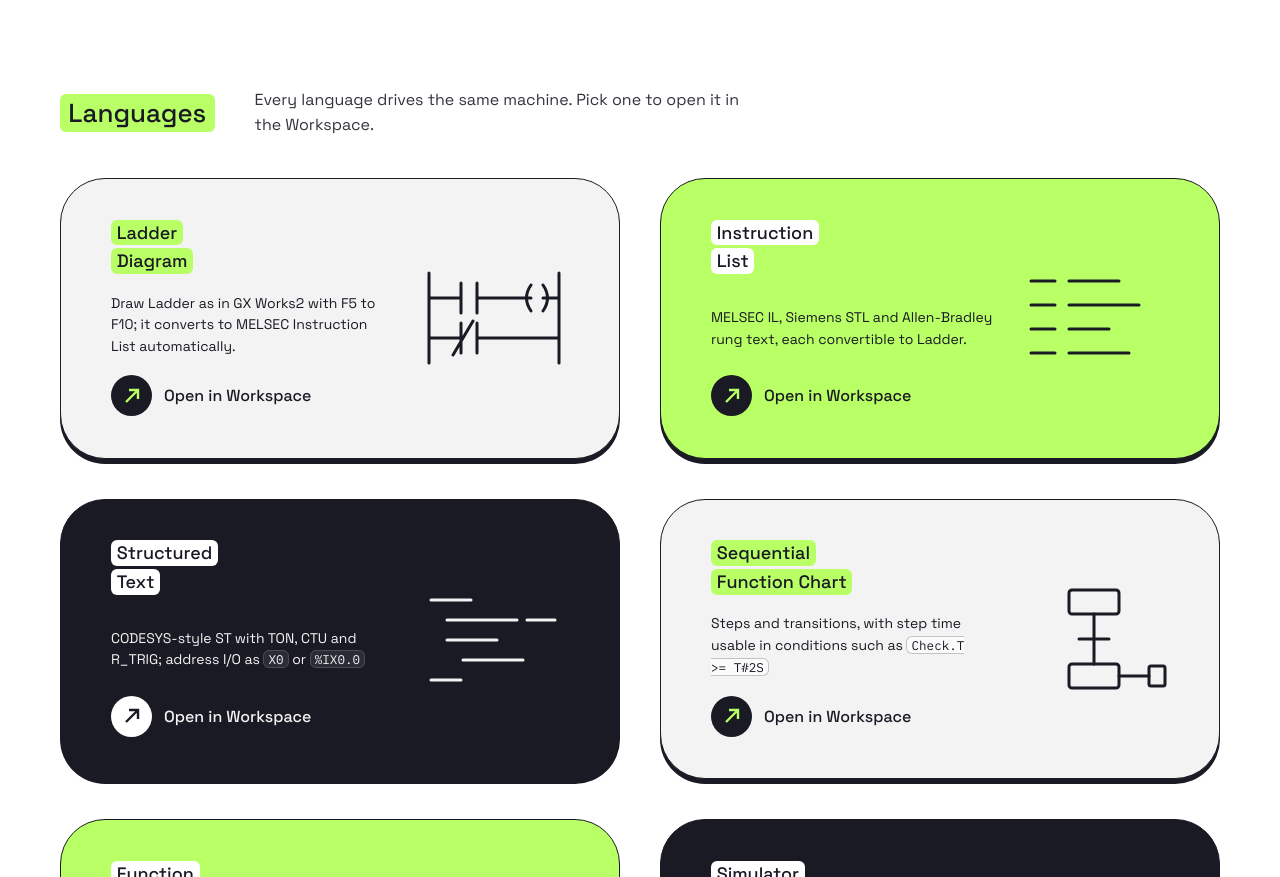
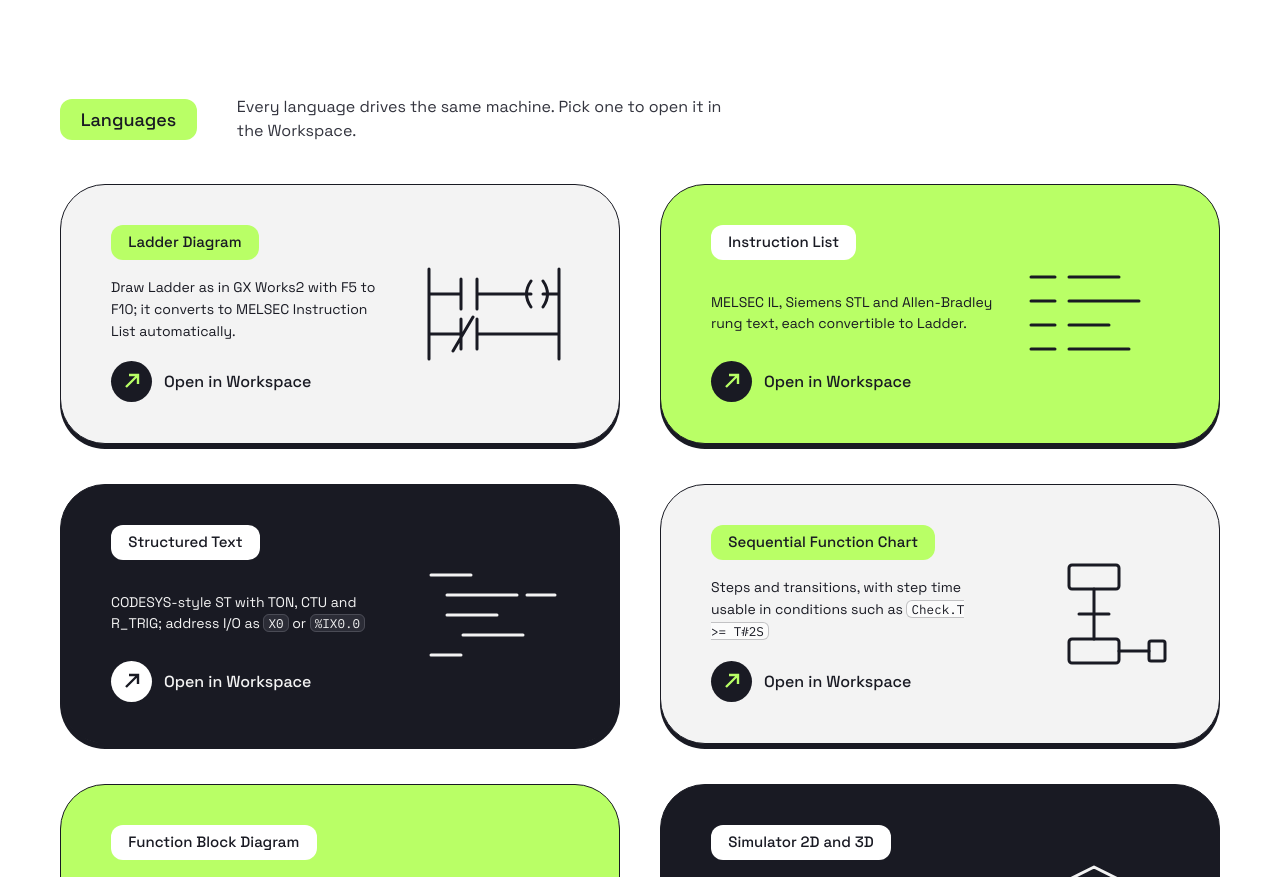
Before and after one commit to Jittrakan-K/plctraining, a plain HTML site: page plc-training-kit-sim.html in a window 1280 px wide. Shown: the part 1923-2800 px from the top of the page. Drawn offline with Linux system fonts and the light colour scheme; animation ran at ten frames a second; a web font is replaced by a local one.

Commit message:
Highlight labels as padded chips with small text
- The lime label boxes now have button-like padding and 14 to 18px text
- Card titles sit in one box instead of two stacked boxes

Co-Authored-By: Claude Opus 5.5 <noreply@anthropic.com>
Claude-Session: https://claude.ai/code/session_01JauEVKg9gdkrJQCux3Ep8U

```diff
--- a/plc-training-kit-sim.html
+++ b/plc-training-kit-sim.html
@@ -94,7 +94,7 @@ code,kbd{font-family:var(--font-code);font-size:.9em;color:inherit;background:va
 .visually-hidden{position:absolute;width:1px;height:1px;overflow:hidden;clip-path:inset(50%);white-space:nowrap}
 .wrap{max-width:var(--container);margin:0 auto}
 .icon{flex:none;display:block}
-.hl{display:inline;background:var(--color-hl);color:var(--color-hl-ink);border-radius:6px;padding:.08em .32em;-webkit-box-decoration-break:clone;box-decoration-break:clone}
+.hl{display:inline-block;background:var(--color-hl);color:var(--color-hl-ink);border-radius:12px;padding:.55em 1.15em;line-height:1.2;font-weight:500;-webkit-box-decoration-break:clone;box-decoration-break:clone}
 
 /* nav */
 .nav{display:flex;flex-wrap:wrap;align-items:center;gap:var(--space-md) var(--space-xl);padding-block:var(--space-xl) var(--space-lg)}
@@ -127,11 +127,11 @@ body.is-run .art .coil{fill:var(--lime)}
 
 /* section head */
 .shead{display:flex;flex-wrap:wrap;align-items:center;gap:var(--space-md) var(--space-xl);margin-bottom:var(--space-xl)}
-.shead h2{font-size:1.625rem;line-height:1.35}
+.shead h2{font-size:1.125rem;line-height:1.2}
 .shead p{max-width:36rem;font-size:var(--text-md);line-height:1.55;color:var(--color-ink-2)}
 .shead .status{margin-left:auto}
 section.block{margin-bottom:var(--space-3xl)}
-@media (max-width:40rem){.shead h2{font-size:1.375rem}section.block{margin-bottom:var(--space-2xl)}}
+@media (max-width:40rem){.shead h2{font-size:1rem}section.block{margin-bottom:var(--space-2xl)}}
 
 /* status chip */
 .status{display:flex;align-items:center;gap:var(--space-sm) var(--space-lg);flex-wrap:wrap;padding:var(--space-sm) var(--space-lg);border-radius:var(--radius-btn);background:var(--color-dark);color:#F3F3F3;font-size:var(--text-sm);font-variant-numeric:tabular-nums}
@@ -153,11 +153,11 @@ section.block{margin-bottom:var(--space-3xl)}
 .panel.lime{background:var(--lime);--color-card-ink:#191A23;color:#191A23}
 .panel.dark{background:var(--color-dark);color:#F3F3F3}
 .phead{display:flex;flex-wrap:wrap;align-items:center;gap:var(--space-xs) var(--space-sm);min-height:56px;padding:var(--space-xs) 0}
-.phead h2{font-size:var(--text-lg);margin-right:auto;line-height:1.4}
+.phead h2{font-size:.875rem;margin-right:auto;line-height:1.2}
 .panel.lime .phead h2 .hl{background:#FFFFFF}
 .inner{background:var(--color-paper);color:var(--color-ink);border:var(--rule-hair) solid var(--color-edge);border-radius:var(--radius-inner);overflow:hidden;min-width:0}
 .panel.dark .inner{border-color:#33343E}
-@media (max-width:40rem){.panel{padding:var(--space-xs) var(--space-md) var(--space-md);border-radius:var(--radius-inner)}.phead h2{font-size:var(--text-md)}}
+@media (max-width:40rem){.panel{padding:var(--space-xs) var(--space-md) var(--space-md);border-radius:var(--radius-inner)}.phead h2{font-size:.875rem}}
 
 /* controls: eight states */
 [hidden]{display:none!important}
@@ -275,7 +275,7 @@ button.iorow span.d{color:#E4E4E7}
 .card{display:grid;grid-template-columns:minmax(0,1fr) auto;gap:var(--space-md) var(--space-lg);align-items:end;min-height:260px;padding:var(--space-xl) 50px;border:var(--rule-hair) solid var(--color-edge);border-radius:var(--radius-card);box-shadow:var(--shadow-card);background:var(--color-grey);color:#191A23}
 .card.lime{background:var(--lime)}
 .card.dark{background:var(--color-dark);color:#F3F3F3}
-.card h3{align-self:start;font-size:var(--text-lg);line-height:1.6}
+.card h3{align-self:start;font-size:.9375rem;line-height:1.2}
 .card h3 .hl{background:var(--lime)}
 .card.lime h3 .hl{background:#FFFFFF}
 .card.dark h3 .hl{background:#FFFFFF;color:#191A23}
@@ -297,7 +297,7 @@ button.iorow span.d{color:#E4E4E7}
 .gx section+section{border-left:var(--rule-hair) solid #4A4B55}
 @media (max-width:62rem){.gx section+section{border-left:0;border-top:var(--rule-hair) solid #4A4B55}}
 @media (max-width:40rem){.gx{border-radius:var(--radius-panel)}.gx section{padding:var(--space-lg)}}
-.gx h3{font-size:var(--text-md);line-height:1.5}
+.gx h3{font-size:.875rem;line-height:1.2}
 .gx h4.sub{margin:var(--space-xs) 0 0;font-size:var(--text-md);font-weight:500}
 .gx h3 .hl{background:var(--lime)}
 .gx p{color:#D6D6DA;font-size:var(--text-ui);line-height:1.65;max-width:62ch}
@@ -350,7 +350,7 @@ button.iorow span.d{color:#E4E4E7}
 .foot ul a{display:inline-flex;min-height:44px;align-items:center;text-underline-offset:4px}
 .foot .mid{display:flex;flex-wrap:wrap;gap:var(--space-lg) var(--space-xl);align-items:flex-start}
 .foot .mid div{display:flex;flex-direction:column;gap:var(--space-sm);max-width:32rem;font-size:var(--text-ui);line-height:1.6;color:#D6D6DA}
-.foot .mid .hl{align-self:flex-start;font-size:var(--text-md)}
+.foot .mid .hl{align-self:flex-start;font-size:.875rem}
 .foot .bottom{border-top:var(--rule-hair) solid #F3F3F3;padding-top:var(--space-lg);font-size:var(--text-sm);color:#C9CAD1}
 .foot a:hover{color:var(--lime)}
 @media (max-width:40rem){.foot{padding:var(--space-xl) var(--space-lg);border-radius:var(--radius-panel) var(--radius-panel) 0 0}}
@@ -644,37 +644,37 @@ button.iorow span.d{color:#E4E4E7}
     </div>
     <div class="cards">
       <article class="card">
-        <h3><span class="hl">Ladder</span><br><span class="hl">Diagram</span></h3>
+        <h3><span class="hl">Ladder Diagram</span></h3>
         <svg class="pic" viewBox="0 0 150 110" fill="none" stroke="currentColor" stroke-width="3" stroke-linecap="round" aria-hidden="true"><path d="M10 10v90M140 10v90M10 35h32M58 35h54M124 35h16M42 20v30M58 20v30M112 22q-9 13 0 26M124 22q9 13 0 26M10 75h32M58 75h82M42 60v30M58 60v30M54 58l-20 34"/></svg>
         <p>Draw Ladder as in GX Works2 with F5 to F10; it converts to MELSEC Instruction List automatically.</p>
         <button class="go" data-go="LD"><i><svg width="18" height="18" viewBox="0 0 18 18" aria-hidden="true"><path d="M3 15L15 3M6 3h9v9" fill="none" stroke="currentColor" stroke-width="2.4"/></svg></i>Open in Workspace</button>
       </article>
       <article class="card lime">
-        <h3><span class="hl">Instruction</span><br><span class="hl">List</span></h3>
+        <h3><span class="hl">Instruction List</span></h3>
         <svg class="pic" viewBox="0 0 150 110" fill="none" stroke="currentColor" stroke-width="3" stroke-linecap="round" aria-hidden="true"><path d="M12 18h24M50 18h50M12 42h24M50 42h70M12 66h24M50 66h40M12 90h24M50 90h60"/></svg>
         <p>MELSEC IL, Siemens STL and Allen-Bradley rung text, each convertible to Ladder.</p>
         <button class="go" data-go="IL"><i><svg width="18" height="18" viewBox="0 0 18 18" aria-hidden="true"><path d="M3 15L15 3M6 3h9v9" fill="none" stroke="currentColor" stroke-width="2.4"/></svg></i>Open in Workspace</button>
       </article>
       <article class="card dark">
-        <h3><span class="hl">Structured</span><br><span class="hl">Text</span></h3>
+        <h3><span class="hl">Structured Text</span></h3>
         <svg class="pic" viewBox="0 0 150 110" fill="none" stroke="currentColor" stroke-width="3" stroke-linecap="round" aria-hidden="true"><path d="M12 16h40M28 36h70M28 56h50M44 76h60M12 96h30M108 36h28"/></svg>
         <p>CODESYS-style ST with TON, CTU and R_TRIG; address I/O as <code>X0</code> or <code>%IX0.0</code></p>
         <button class="go" data-go="ST"><i><svg width="18" height="18" viewBox="0 0 18 18" aria-hidden="true"><path d="M3 15L15 3M6 3h9v9" fill="none" stroke="currentColor" stroke-width="2.4"/></svg></i>Open in Workspace</button>
       </article>
       <article class="card">
-        <h3><span class="hl">Sequential</span><br><span class="hl">Function Chart</span></h3>
+        <h3><span class="hl">Sequential Function Chart</span></h3>
         <svg class="pic" viewBox="0 0 150 110" fill="none" stroke="currentColor" stroke-width="3" stroke-linecap="round" aria-hidden="true"><rect x="50" y="6" width="50" height="24" rx="3"/><rect x="50" y="80" width="50" height="24" rx="3"/><path d="M75 30v50M60 55h30M100 92h30"/><rect x="130" y="82" width="16" height="20" rx="2"/></svg>
         <p>Steps and transitions, with step time usable in conditions such as <code>Check.T &gt;= T#2S</code></p>
         <button class="go" data-go="SFC"><i><svg width="18" height="18" viewBox="0 0 18 18" aria-hidden="true"><path d="M3 15L15 3M6 3h9v9" fill="none" stroke="currentColor" stroke-width="2.4"/></svg></i>Open in Workspace</button>
       </article>
       <article class="card lime">
-        <h3><span class="hl">Function</span><br><span class="hl">Block Diagram</span></h3>
+        <h3><span class="hl">Function Block Diagram</span></h3>
         <svg class="pic" viewBox="0 0 150 110" fill="none" stroke="currentColor" stroke-width="3" stroke-linecap="round" aria-hidden="true"><rect x="40" y="20" width="50" height="70" rx="4"/><path d="M8 38h32M8 72h32M90 55h52"/><circle cx="142" cy="55" r="4" fill="currentColor"/></svg>
         <p>Wire AND, OR, SR, TON and CTU blocks by dragging, with live values on every wire.</p>
         <button class="go" data-go="FBD"><i><svg width="18" height="18" viewBox="0 0 18 18" aria-hidden="true"><path d="M3 15L15 3M6 3h9v9" fill="none" stroke="currentColor" stroke-width="2.4"/></svg></i>Open in Workspace</button>
       </article>
       <article class="card dark">
-        <h3><span class="hl">Simulator</span><br><span class="hl">2D and 3D</span></h3>
+        <h3><span class="hl">Simulator 2D and 3D</span></h3>
         <svg class="pic" viewBox="0 0 150 110" fill="none" stroke="currentColor" stroke-width="3" stroke-linecap="round" stroke-linejoin="round" aria-hidden="true"><path d="M75 8l60 30v40l-60 26-60-26V38z"/><path d="M15 38l60 28 60-28M75 66v38"/></svg>
         <p>The FX3U kit’s sorting machine in 2D or 3D; lamps and cylinders follow your program.</p>
         <button class="go" data-go="3D"><i><svg width="18" height="18" viewBox="0 0 18 18" aria-hidden="true"><path d="M3 15L15 3M6 3h9v9" fill="none" stroke="currentColor" stroke-width="2.4"/></svg></i>Open the 3D view</button>
```
